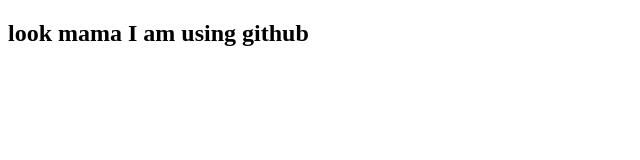
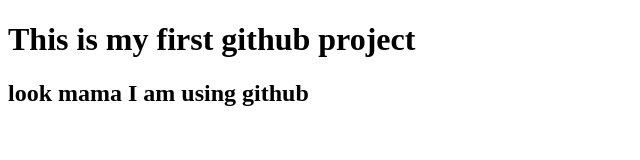
Before and after one commit to sghosh685/my-first-website, a plain HTML site: page index.html in a window 1280 px wide. Shown: the whole page, without its empty margins (0-640 px from the left). Drawn offline with Linux system fonts and the light colour scheme.

Commit message:
added a header

```diff
--- a/index.html
+++ b/index.html
@@ -2,10 +2,11 @@
 <html lang="en">
 <head>
     <meta charset="UTF-8">
-    <meta name="viewport" content="width=<>>, initial-scale=1.0">
+    <meta name="viewport" content="width=<>, initial-scale=1.0">
     <title>Document</title>
 </head>
 <body>
+    <h1>This is my first github project</h1>
     <h2>look mama I am using github</h2>
 </body>
 </html>
```
Also changed, not shown: 1 other file.
